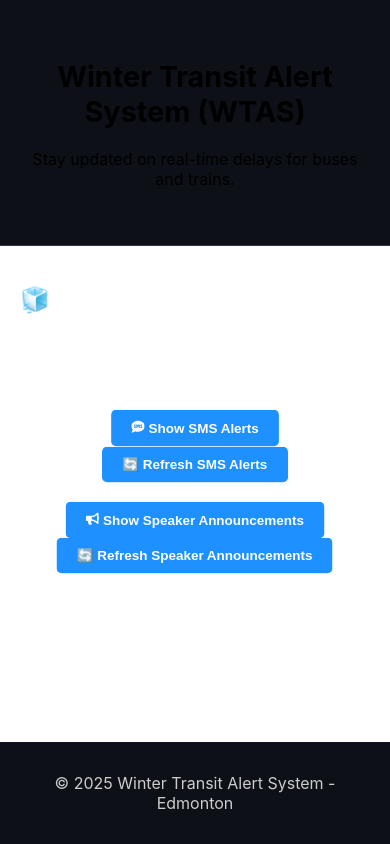
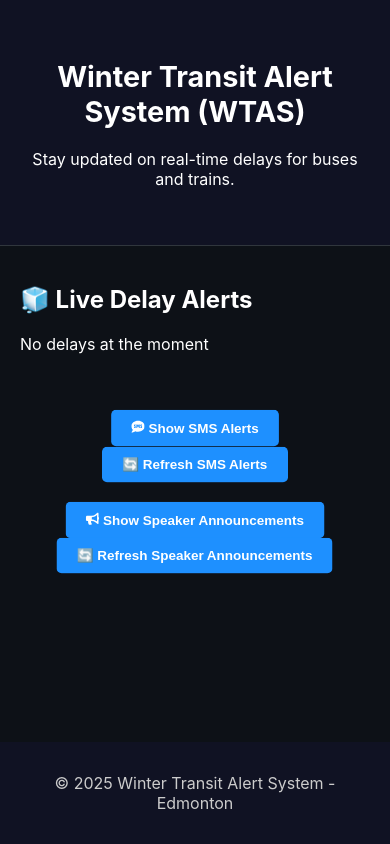
Before and after one commit to Abdulmuid1/WTAS_Project, a React (Create React App) app in the folder client/: page / in a window 390 px wide. Built offline with nearby package versions, Linux system fonts and the light colour scheme; no server answers.

Commit message:
Update App.css
 Style fix: Modified the app appearance on mobiles

```diff
--- a/client/src/App.css
+++ b/client/src/App.css
@@ -1,3 +1,13 @@
+/* Global fix for mobile: ensure full dark background and visible text */
+html, body {
+  background-color: #0d1117;
+  color: white;
+  margin: 0;
+  padding: 0;
+  height: 100%;
+  width: 100%;
+}
+
 html, body, #root {  /* Ensure full height layout */
   height: 100%;
   margin: 0;
@@ -17,7 +27,7 @@ html, body, #root {  /* Ensure full height layout */
 
 
 .App-header {
-  background-color: #0d1117;
+  background-color: #14142f8b;
   padding: 40px 20px;
   text-align: center;
   border-bottom: 1px solid #30363d;
@@ -35,7 +45,7 @@ html, body, #root {  /* Ensure full height layout */
 
 
 footer {
-  background-color: #0d1117;
+  background-color: #14142f8b;
   color: #ccc;
   text-align: center;
   padding: 15px;
```
